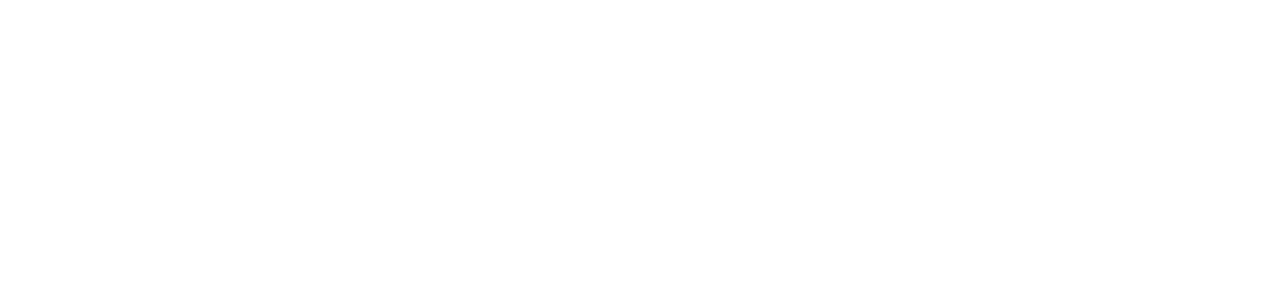
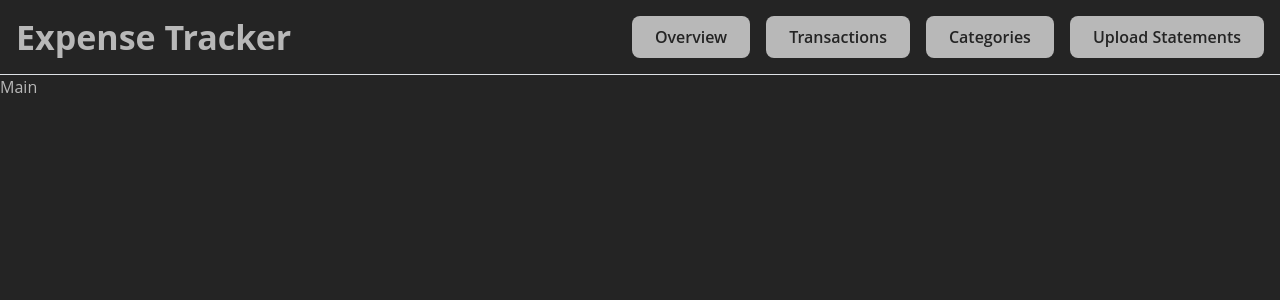
Before and after one commit to kevrozario/expense-tracker, a React (Vite) app: page /dashboard in a window 1280 px wide. Shown: the top 300 px of the page. Built offline with nearby package versions, Linux system fonts and the light colour scheme.

Commit message:
created header with navbar

```diff
--- a/src/Router.tsx
+++ b/src/Router.tsx
@@ -10,6 +10,12 @@
   {
     path:"/dashboard",
     element: <Dashboard />
+  },
+  {
+    path:'/categories'
+  },
+  {
+    path:'/transactions'
   }
 ]);
 
--- /dev/null
+++ b/src/components/HeaderNavbar.tsx
@@ -0,0 +1,20 @@
+import { AppShell, Group, Button, Title } from "@mantine/core";
+import {Link} from "react-router-dom"
+
+export function HeaderNavbar() {
+  return (
+    <AppShell header={{ height: 75 }}>
+      <AppShell.Header px= "md" >
+        <Group h="100%" justify="space-between" align="center">
+          <Title>Expense Tracker</Title>
+          <Group>
+            <Button size="md" component={Link} to="/dashboard">Overview</Button>
+            <Button size="md" component={Link} to="/transactions">Transactions</Button>
+            <Button size="md" component={Link} to="/categories">Categories</Button>
+            <Button size="md" component={Link} to="/">Upload Statements</Button>
+          </Group>
+        </Group>
+      </AppShell.Header>
+    </AppShell>
+  );
+}
--- a/src/pages/Dashboard.tsx
+++ b/src/pages/Dashboard.tsx
@@ -1,3 +1,18 @@
+import { AppShell, Container, Title } from '@mantine/core';
+import { useMantineTheme } from '@mantine/core';
+import { HeaderNavbar } from '../components/HeaderNavbar';
+
 export function Dashboard() {
-    return null;
+  const theme = useMantineTheme();
+  return (
+    <AppShell
+      padding="md"
+    >
+        <AppShell.Header >
+                <HeaderNavbar />
+        </AppShell.Header>
+
+      <AppShell.Main>Main</AppShell.Main>
+    </AppShell>
+  );
 }
--- a/src/pages/UploadPage.tsx
+++ b/src/pages/UploadPage.tsx
@@ -1,6 +1,7 @@
 import { UploadCSV } from '../components/UploadCSV';
 import { AppShell, Center, Title } from "@mantine/core"
 import { useMantineTheme } from '@mantine/core';
+
 
 export function UploadPage() {
   const theme = useMantineTheme();
@@ -8,19 +9,13 @@
       <AppShell
       header={{height: 60}}
       >
-        <AppShell.Header style={{
-          background: theme.colors.dark[7],
-          color: theme.colors.dark[1]
-        }}>
+        <AppShell.Header>
             <Center>
                 <Title order={1}>Expense Tracker</Title>
             </Center>
         </AppShell.Header>
 
-        <AppShell.Main style={{
-          backgroundColor: theme.colors.dark[7],
-          color: theme.colors.dark[1]
-        }}>
+        <AppShell.Main >
           <Center>
             <UploadCSV />
           </Center>
--- a/src/theme.ts
+++ b/src/theme.ts
@@ -5,4 +5,27 @@
   fontFamily: 'Open Sans',
   defaultRadius: 'md',
 
+  components: {
+    AppShell: {
+      styles: {
+        header: {
+          backgroundColor: "var(--mantine-color-dark-7)",
+          color: "var(--mantine-color-dark-1)",
+        },
+        main: {
+          backgroundColor: "var(--mantine-color-dark-7)",
+          color: "var(--mantine-color-dark-1)",
+        }
+      }
+    },
+
+    Button: {
+      styles: {
+        root: {
+          color: "var(--mantine-color-dark-7)",
+          backgroundColor: "var(--mantine-color-dark-1)",
+        }
+      }
+    }
+  },
 });
```
